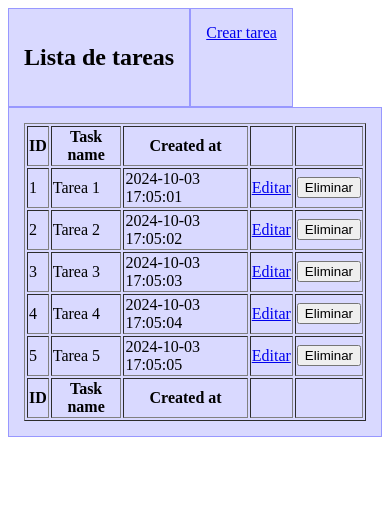
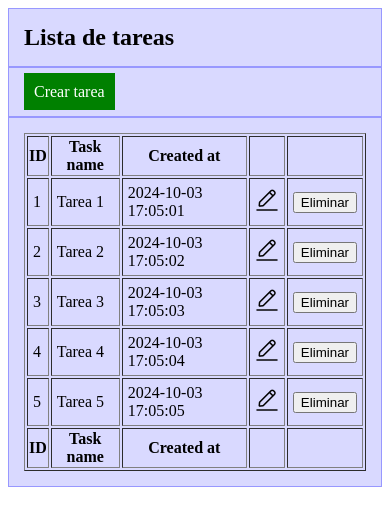
Before and after one commit to dduranr/app-php-mysql-simple, a PHP site: page / in a window 390 px wide. Shown: the top 526 px of the page. Run offline with PHP 8.4, Linux system fonts and the light colour scheme; data comes from the database, SQL or seed files in the repository.

Commit message:
Implementar responsive al CSS
Todo el CSS se preprocesa con LESS

```diff
--- a/add.php
+++ b/add.php
@@ -23,9 +23,7 @@
 						<label>Nombre</label>
 						<input type="text" id="nombre" name="nombre">
 						<input type="hidden" name="accion" value="crear">
-						<p class="margin30">
-							<button type="submit">Crear</button>
-						</p>
+						<button type="submit" class="displayBlock marginTop30 boton-crear">Crear</button>
 					</form>
 				</div>
 			</div>
--- a/assets/css/estilos.css
+++ b/assets/css/estilos.css
@@ -232,6 +232,9 @@ a:visited {
 .bg-success > * {
   color: white;
 }
+.width0 {
+  width: 0;
+}
 .width10 {
   width: 10%;
 }
@@ -261,6 +264,9 @@ a:visited {
 }
 .width100 {
   width: 100%;
+}
+.height0 {
+  height: 0;
 }
 .height10 {
   height: 10px;
@@ -292,6 +298,9 @@ a:visited {
 .height100 {
   height: 100px;
 }
+.padding0 {
+  padding: 0;
+}
 .padding1 {
   padding: 1px;
 }
@@ -321,6 +330,9 @@ a:visited {
 }
 .padding50 {
   padding: 50px;
+}
+.margin0 {
+  margin: 0;
 }
 .margin1 {
   margin: 1px;
@@ -352,6 +364,15 @@ a:visited {
 .margin50 {
   margin: 50px;
 }
+.marginTop10 {
+  margin-top: 10px;
+}
+.marginTop20 {
+  margin-top: 20px;
+}
+.marginTop30 {
+  margin-top: 30px;
+}
 .form-popup {
   display: none;
   position: fixed;
@@ -381,6 +402,22 @@ a:visited {
 .form-popup form input {
   color: #000;
 }
+table {
+  width: 100%;
+}
+table tr td {
+  padding: 5px;
+}
+.boton-crear {
+  text-decoration: none;
+  padding: 10px;
+  background-color: #008000;
+  color: white;
+}
+.boton-crear:hover {
+  background-color: #006000;
+  color: white;
+}
 .contenedor {
   max-width: 1140px;
   margin: auto;
@@ -395,59 +432,79 @@ div[class^="columna"] {
   background-color: rgba(0, 0, 255, 0.15);
   border: 1px solid rgba(0, 0, 255, 0.3);
 }
+@media screen and (max-width: 768px) {
+  .columna-1,
+  .columna-2,
+  .columna-3,
+  .columna-4,
+  .columna-5,
+  .columna-6,
+  .columna-7,
+  .columna-8,
+  .columna-9,
+  .columna-10,
+  .columna-11,
+  .columna-12 {
+    width: 100%;
+  }
+}
 @media screen and (min-width: 768px) {
-  /*
-	Las siguientes clases ocupan la línea "flex: 0 0 auto". Significado:
-		0 		- 	flex-grow. 		Si hay espacio extra, la etiqueta no se expandirá para llenarlo.
-		0		- 	flex-shrink.	La etiqueta no se encogerá si el espacio disponible es menor al tamaño natural del elemento.
-		auto 	- 	flex-basis.		Tamaño inicial de la etiqueta. El valor auto quiere decir que el tamaño se determinará de acuerdo al contenido del elemento.
-*/
   .columna-1 {
-    flex: 0 0 auto;
     width: 8.33333333%;
   }
   .columna-2 {
-    flex: 0 0 auto;
     width: 16.66666667%;
   }
   .columna-3 {
-    flex: 0 0 auto;
     width: 25%;
   }
   .columna-4 {
-    flex: 0 0 auto;
     width: 33.33333333%;
   }
   .columna-5 {
-    flex: 0 0 auto;
     width: 41.66666667%;
   }
   .columna-6 {
-    flex: 0 0 auto;
     width: 50%;
   }
   .columna-7 {
-    flex: 0 0 auto;
     width: 58.33333333%;
   }
   .columna-8 {
-    flex: 0 0 auto;
     width: 66.66666667%;
   }
   .columna-9 {
-    flex: 0 0 auto;
     width: 75%;
   }
   .columna-10 {
-    flex: 0 0 auto;
     width: 83.33333333%;
   }
   .columna-11 {
-    flex: 0 0 auto;
     width: 91.66666667%;
   }
   .columna-12 {
-    flex: 0 0 auto;
     width: 100%;
   }
 }
+@media screen and (min-width: 100px) {
+  .columna-1,
+  .columna-2,
+  .columna-3,
+  .columna-4,
+  .columna-5,
+  .columna-6,
+  .columna-7,
+  .columna-8,
+  .columna-9,
+  .columna-10,
+  .columna-11,
+  .columna-12 {
+    /*
+            Sobre el valor de flex:
+                0       -   flex-grow.      Si hay espacio extra, la etiqueta no se expandirá para llenarlo.
+                0       -   flex-shrink.    La etiqueta no se encogerá si el espacio disponible es menor al tamaño natural del elemento.
+                auto    -   flex-basis.     Tamaño inicial de la etiqueta. El valor auto quiere decir que el tamaño se determinará de acuerdo al contenido del elemento.
+        */
+    flex: 0 0 auto;
+  }
+}
--- a/assets/less/partials/generales.less
+++ b/assets/less/partials/generales.less
@@ -72,6 +72,7 @@ a:visited {
 	> * {color: white;}
 }
 
+.width0  {width: 0;}
 .width10  {width: 10%;}
 .width20  {width: 20%;}
 .width30  {width: 30%;}
@@ -83,6 +84,7 @@ a:visited {
 .width90  {width: 90%;}
 .width100 {width: 100%;}
 
+.height0  {height: 0;}
 .height10  {height: 10px;}
 .height20  {height: 20px;}
 .height30  {height: 30px;}
@@ -94,6 +96,7 @@ a:visited {
 .height90  {height: 90px;}
 .height100 {height: 100px;}
 
+.padding0  {padding: 0;}
 .padding1  {padding: 1px;}
 .padding2  {padding: 2px;}
 .padding3  {padding: 3px;}
@@ -105,6 +108,7 @@ a:visited {
 .padding40 {padding: 40px;}
 .padding50 {padding: 50px;}
 
+.margin0  {margin: 0;}
 .margin1  {margin: 1px;}
 .margin2  {margin: 2px;}
 .margin3  {margin: 3px;}
@@ -115,6 +119,10 @@ a:visited {
 .margin30 {margin: 30px;}
 .margin40 {margin: 40px;}
 .margin50 {margin: 50px;}
+
+.marginTop10 {margin-top: 10px;}
+.marginTop20 {margin-top: 20px;}
+.marginTop30 {margin-top: 30px;}
 
 .form-popup {
 	.centrar-vertical-y-horizontalmente(none, @blue2, fixed, 50%, 50%, center, -50%, -50%, 9999);
@@ -133,3 +141,16 @@ a:visited {
 	    input {color: #000}
     }
 }
+
+table {
+	width: 100%;
+	tr {
+		td {
+			padding: 5px;
+		}
+	}
+}
+
+.boton-crear {
+	.boton-basico(10px, #008000, white, #006000, white);
+}
--- a/assets/less/partials/media-queries.less
+++ b/assets/less/partials/media-queries.less
@@ -1,86 +1,21 @@
-
-
-// ¨¨¨¨¨¨¨¨¨¨¨¨¨¨¨¨¨¨¨¨¨¨¨¨¨¨¨¨¨¨¨¨¨¨¨¨¨¨¨¨¨¨¨¨¨¨¨¨¨¨¨¨¨¨¨¨¨¨¨¨¨¨¨¨¨¨¨¨¨¨¨¨¨¨¨¨¨¨¨¨¨¨¨¨¨¨¨¨¨¨¨¨¨¨¨¨¨¨¨¨¨¨¨¨¨¨¨¨¨¨¨¨¨¨¨¨¨¨¨¨¨¨¨¨¨¨¨¨
-// ¨¨¨¨¨¨¨¨¨¨¨¨¨¨¨¨¨¨¨¨¨¨¨¨¨¨¨¨¨¨¨¨¨¨¨¨¨¨¨¨¨¨¨¨¨¨¨¨¨¨¨¨¨¨¨¨¨¨¨¨¨¨¨¨¨¨¨¨¨¨¨¨¨¨¨¨¨¨¨¨¨¨¨¨¨¨¨¨¨¨¨¨¨¨¨¨¨¨¨¨¨¨¨¨¨¨¨¨¨¨¨¨¨¨¨¨¨¨¨¨¨¨¨¨¨¨¨¨
-// ¨¨¨¨¨¨¨¨¨¨¨¨¨¨¨¨¨¨¨¨¨¨¨¨¨¨¨¨¨¨¨¨¨¨¨¨¨¨¨¨¨¨¨¨¨¨¨¨¨¨¨¨¨¨¨¨¨¨¨¨¨¨¨¨¨¨¨¨¨¨¨¨¨¨¨¨¨¨¨¨¨¨¨¨¨¨¨¨¨¨¨¨¨¨                              1219
-// ¨¨¨¨¨¨¨¨¨¨¨¨¨¨¨¨¨¨¨¨¨¨¨¨¨¨¨¨¨¨¨¨¨¨¨¨¨¨¨¨¨¨¨¨¨¨¨¨¨¨¨¨¨¨¨¨¨¨¨¨¨¨¨¨¨¨¨¨¨¨¨¨¨¨¨¨¨¨¨¨¨¨¨¨¨¨¨¨¨¨¨¨¨¨¨¨¨¨¨¨¨¨¨¨¨¨¨¨¨¨¨¨¨¨¨¨¨¨¨¨¨¨¨¨¨¨¨¨
-// ¨¨¨¨¨¨¨¨¨¨¨¨¨¨¨¨¨¨¨¨¨¨¨¨¨¨¨¨¨¨¨¨¨¨¨¨¨¨¨¨¨¨¨¨¨¨¨¨¨¨¨¨¨¨¨¨¨¨¨¨¨¨¨¨¨¨¨¨¨¨¨¨¨¨¨¨¨¨¨¨¨¨¨¨¨¨¨¨¨¨¨¨¨¨¨¨¨¨¨¨¨¨¨¨¨¨¨¨¨¨¨¨¨¨¨¨¨¨¨¨¨¨¨¨¨¨¨¨
-@media screen and (min-width: 1219px) {} // FIN 1219
-
-
-
-
-
-// ¨¨¨¨¨¨¨¨¨¨¨¨¨¨¨¨¨¨¨¨¨¨¨¨¨¨¨¨¨¨¨¨¨¨¨¨¨¨¨¨¨¨¨¨¨¨¨¨¨¨¨¨¨¨¨¨¨¨¨¨¨¨¨¨¨¨¨¨¨¨¨¨¨¨¨¨¨¨¨¨¨¨¨¨¨¨¨¨¨¨¨¨¨¨¨¨¨¨¨¨¨¨¨¨¨¨¨¨¨¨¨¨¨¨¨¨¨¨¨¨¨¨¨¨¨¨¨¨
-// ¨¨¨¨¨¨¨¨¨¨¨¨¨¨¨¨¨¨¨¨¨¨¨¨¨¨¨¨¨¨¨¨¨¨¨¨¨¨¨¨¨¨¨¨¨¨¨¨¨¨¨¨¨¨¨¨¨¨¨¨¨¨¨¨¨¨¨¨¨¨¨¨¨¨¨¨¨¨¨¨¨¨¨¨¨¨¨¨¨¨¨¨¨¨¨¨¨¨¨¨¨¨¨¨¨¨¨¨¨¨¨¨¨¨¨¨¨¨¨¨¨¨¨¨¨¨¨¨
-// ¨¨¨¨¨¨¨¨¨¨¨¨¨¨¨¨¨¨¨¨¨¨¨¨¨¨¨¨¨¨¨¨¨¨¨¨¨¨¨¨¨¨¨¨¨¨¨¨¨¨¨¨¨¨¨¨¨¨¨¨¨¨¨¨¨¨¨¨¨¨¨¨¨¨¨¨¨¨¨¨¨¨¨¨¨¨¨¨¨¨¨¨¨¨                               959
-// ¨¨¨¨¨¨¨¨¨¨¨¨¨¨¨¨¨¨¨¨¨¨¨¨¨¨¨¨¨¨¨¨¨¨¨¨¨¨¨¨¨¨¨¨¨¨¨¨¨¨¨¨¨¨¨¨¨¨¨¨¨¨¨¨¨¨¨¨¨¨¨¨¨¨¨¨¨¨¨¨¨¨¨¨¨¨¨¨¨¨¨¨¨¨¨¨¨¨¨¨¨¨¨¨¨¨¨¨¨¨¨¨¨¨¨¨¨¨¨¨¨¨¨¨¨¨¨¨
-// ¨¨¨¨¨¨¨¨¨¨¨¨¨¨¨¨¨¨¨¨¨¨¨¨¨¨¨¨¨¨¨¨¨¨¨¨¨¨¨¨¨¨¨¨¨¨¨¨¨¨¨¨¨¨¨¨¨¨¨¨¨¨¨¨¨¨¨¨¨¨¨¨¨¨¨¨¨¨¨¨¨¨¨¨¨¨¨¨¨¨¨¨¨¨¨¨¨¨¨¨¨¨¨¨¨¨¨¨¨¨¨¨¨¨¨¨¨¨¨¨¨¨¨¨¨¨¨¨
-@media screen and (min-width: 959px) {} // FIN 959
-
-
-
-
 
 // ¨¨¨¨¨¨¨¨¨¨¨¨¨¨¨¨¨¨¨¨¨¨¨¨¨¨¨¨¨¨¨¨¨¨¨¨¨¨¨¨¨¨¨¨¨¨¨¨¨¨¨¨¨¨¨¨¨¨¨¨¨¨¨¨¨¨¨¨¨¨¨¨¨¨¨¨¨¨¨¨¨¨¨¨¨¨¨¨¨¨¨¨¨¨¨¨¨¨¨¨¨¨¨¨¨¨¨¨¨¨¨¨¨¨¨¨¨¨¨¨¨¨¨¨¨¨¨¨
 // ¨¨¨¨¨¨¨¨¨¨¨¨¨¨¨¨¨¨¨¨¨¨¨¨¨¨¨¨¨¨¨¨¨¨¨¨¨¨¨¨¨¨¨¨¨¨¨¨¨¨¨¨¨¨¨¨¨¨¨¨¨¨¨¨¨¨¨¨¨¨¨¨¨¨¨¨¨¨¨¨¨¨¨¨¨¨¨¨¨¨¨¨¨¨¨¨¨¨¨¨¨¨¨¨¨¨¨¨¨¨¨¨¨¨¨¨¨¨¨¨¨¨¨¨¨¨¨¨
 // ¨¨¨¨¨¨¨¨¨¨¨¨¨¨¨¨¨¨¨¨¨¨¨¨¨¨¨¨¨¨¨¨¨¨¨¨¨¨¨¨¨¨¨¨¨¨¨¨¨¨¨¨¨¨¨¨¨¨¨¨¨¨¨¨¨¨¨¨¨¨¨¨¨¨¨¨¨¨¨¨¨¨¨¨¨¨¨¨¨¨¨¨¨¨                               768
 // ¨¨¨¨¨¨¨¨¨¨¨¨¨¨¨¨¨¨¨¨¨¨¨¨¨¨¨¨¨¨¨¨¨¨¨¨¨¨¨¨¨¨¨¨¨¨¨¨¨¨¨¨¨¨¨¨¨¨¨¨¨¨¨¨¨¨¨¨¨¨¨¨¨¨¨¨¨¨¨¨¨¨¨¨¨¨¨¨¨¨¨¨¨¨¨¨¨¨¨¨¨¨¨¨¨¨¨¨¨¨¨¨¨¨¨¨¨¨¨¨¨¨¨¨¨¨¨¨
-@media screen and (min-width: 768px) {
-
-/*
-	Las siguientes clases ocupan la línea "flex: 0 0 auto". Significado:
-		0 		- 	flex-grow. 		Si hay espacio extra, la etiqueta no se expandirá para llenarlo.
-		0		- 	flex-shrink.	La etiqueta no se encogerá si el espacio disponible es menor al tamaño natural del elemento.
-		auto 	- 	flex-basis.		Tamaño inicial de la etiqueta. El valor auto quiere decir que el tamaño se determinará de acuerdo al contenido del elemento.
-*/
-
-    .columna-1 {
-        flex: 0 0 auto;
-        width: 8.33333333%;
-    }
-    .columna-2 {
-        flex: 0 0 auto;
-        width: 16.66666667%;
-    }
-    .columna-3 {
-        flex: 0 0 auto;
-        width: 25%;
-    }
-    .columna-4 {
-        flex: 0 0 auto;
-        width: 33.33333333%;
-    }
-    .columna-5 {
-        flex: 0 0 auto;
-        width: 41.66666667%;
-    }
-    .columna-6 {
-        flex: 0 0 auto;
-        width: 50%;
-    }
-    .columna-7 {
-		flex: 0 0 auto;
-        width: 58.33333333%;
-    }
-    .columna-8 {
-        flex: 0 0 auto;
-        width: 66.66666667%;
-    }
-    .columna-9 {
-        flex: 0 0 auto;
-        width: 75%;
-    }
-    .columna-10 {
-        flex: 0 0 auto;
-        width: 83.33333333%;
-    }
-    .columna-11 {
-		flex: 0 0 auto;
-		width: 91.66666667%;
-    }
+@media screen and (max-width: 768px) {
+    .columna-1,
+    .columna-2,
+    .columna-3,
+    .columna-4,
+    .columna-5,
+    .columna-6,
+    .columna-7,
+    .columna-8,
+    .columna-9,
+    .columna-10,
+    .columna-11,
     .columna-12 {
-        flex: 0 0 auto;
         width: 100%;
     }
 } // FIN 768
@@ -88,24 +23,76 @@
 
 
 
+// ¨¨¨¨¨¨¨¨¨¨¨¨¨¨¨¨¨¨¨¨¨¨¨¨¨¨¨¨¨¨¨¨¨¨¨¨¨¨¨¨¨¨¨¨¨¨¨¨¨¨¨¨¨¨¨¨¨¨¨¨¨¨¨¨¨¨¨¨¨¨¨¨¨¨¨¨¨¨¨¨¨¨¨¨¨¨¨¨¨¨¨¨¨¨¨¨¨¨¨¨¨¨¨¨¨¨¨¨¨¨¨¨¨¨¨¨¨¨¨¨¨¨¨¨¨¨¨¨
+// ¨¨¨¨¨¨¨¨¨¨¨¨¨¨¨¨¨¨¨¨¨¨¨¨¨¨¨¨¨¨¨¨¨¨¨¨¨¨¨¨¨¨¨¨¨¨¨¨¨¨¨¨¨¨¨¨¨¨¨¨¨¨¨¨¨¨¨¨¨¨¨¨¨¨¨¨¨¨¨¨¨¨¨¨¨¨¨¨¨¨¨¨¨¨¨¨¨¨¨¨¨¨¨¨¨¨¨¨¨¨¨¨¨¨¨¨¨¨¨¨¨¨¨¨¨¨¨¨
+// ¨¨¨¨¨¨¨¨¨¨¨¨¨¨¨¨¨¨¨¨¨¨¨¨¨¨¨¨¨¨¨¨¨¨¨¨¨¨¨¨¨¨¨¨¨¨¨¨¨¨¨¨¨¨¨¨¨¨¨¨¨¨¨¨¨¨¨¨¨¨¨¨¨¨¨¨¨¨¨¨¨¨¨¨¨¨¨¨¨¨¨¨¨¨¨¨¨¨¨¨¨¨¨¨¨¨¨¨¨¨¨¨¨¨¨¨¨¨¨¨¨¨¨¨¨¨¨¨
+// ¨¨¨¨¨¨¨¨¨¨¨¨¨¨¨¨¨¨¨¨¨¨¨¨¨¨¨¨¨¨¨¨¨¨¨¨¨¨¨¨¨¨¨¨¨¨¨¨¨¨¨¨¨¨¨¨¨¨¨¨¨¨¨¨¨¨¨¨¨¨¨¨¨¨¨¨¨¨¨¨¨¨¨¨¨¨¨¨¨¨¨¨¨¨                               768
+// ¨¨¨¨¨¨¨¨¨¨¨¨¨¨¨¨¨¨¨¨¨¨¨¨¨¨¨¨¨¨¨¨¨¨¨¨¨¨¨¨¨¨¨¨¨¨¨¨¨¨¨¨¨¨¨¨¨¨¨¨¨¨¨¨¨¨¨¨¨¨¨¨¨¨¨¨¨¨¨¨¨¨¨¨¨¨¨¨¨¨¨¨¨¨¨¨¨¨¨¨¨¨¨¨¨¨¨¨¨¨¨¨¨¨¨¨¨¨¨¨¨¨¨¨¨¨¨¨
+// ¨¨¨¨¨¨¨¨¨¨¨¨¨¨¨¨¨¨¨¨¨¨¨¨¨¨¨¨¨¨¨¨¨¨¨¨¨¨¨¨¨¨¨¨¨¨¨¨¨¨¨¨¨¨¨¨¨¨¨¨¨¨¨¨¨¨¨¨¨¨¨¨¨¨¨¨¨¨¨¨¨¨¨¨¨¨¨¨¨¨¨¨¨¨¨¨¨¨¨¨¨¨¨¨¨¨¨¨¨¨¨¨¨¨¨¨¨¨¨¨¨¨¨¨¨¨¨¨
+@media screen and (min-width: 768px) {
+    .columna-1 {
+        width: 8.33333333%;
+    }
+    .columna-2 {
+        width: 16.66666667%;
+    }
+    .columna-3 {
+        width: 25%;
+    }
+    .columna-4 {
+        width: 33.33333333%;
+    }
+    .columna-5 {
+        width: 41.66666667%;
+    }
+    .columna-6 {
+        width: 50%;
+    }
+    .columna-7 {
+        width: 58.33333333%;
+    }
+    .columna-8 {
+        width: 66.66666667%;
+    }
+    .columna-9 {
+        width: 75%;
+    }
+    .columna-10 {
+        width: 83.33333333%;
+    }
+    .columna-11 {
+        width: 91.66666667%;
+    }
+    .columna-12 {
+        width: 100%;
+    }
+} // FIN 768
 
 // ¨¨¨¨¨¨¨¨¨¨¨¨¨¨¨¨¨¨¨¨¨¨¨¨¨¨¨¨¨¨¨¨¨¨¨¨¨¨¨¨¨¨¨¨¨¨¨¨¨¨¨¨¨¨¨¨¨¨¨¨¨¨¨¨¨¨¨¨¨¨¨¨¨¨¨¨¨¨¨¨¨¨¨¨¨¨¨¨¨¨¨¨¨¨¨¨¨¨¨¨¨¨¨¨¨¨¨¨¨¨¨¨¨¨¨¨¨¨¨¨¨¨¨¨¨¨¨¨
 // ¨¨¨¨¨¨¨¨¨¨¨¨¨¨¨¨¨¨¨¨¨¨¨¨¨¨¨¨¨¨¨¨¨¨¨¨¨¨¨¨¨¨¨¨¨¨¨¨¨¨¨¨¨¨¨¨¨¨¨¨¨¨¨¨¨¨¨¨¨¨¨¨¨¨¨¨¨¨¨¨¨¨¨¨¨¨¨¨¨¨¨¨¨¨¨¨¨¨¨¨¨¨¨¨¨¨¨¨¨¨¨¨¨¨¨¨¨¨¨¨¨¨¨¨¨¨¨¨
 // ¨¨¨¨¨¨¨¨¨¨¨¨¨¨¨¨¨¨¨¨¨¨¨¨¨¨¨¨¨¨¨¨¨¨¨¨¨¨¨¨¨¨¨¨¨¨¨¨¨¨¨¨¨¨¨¨¨¨¨¨¨¨¨¨¨¨¨¨¨¨¨¨¨¨¨¨¨¨¨¨¨¨¨¨¨¨¨¨¨¨¨¨¨¨¨¨¨¨¨¨¨¨¨¨¨¨¨¨¨¨¨¨¨¨¨¨¨¨¨¨¨¨¨¨¨¨¨¨
-// ¨¨¨¨¨¨¨¨¨¨¨¨¨¨¨¨¨¨¨¨¨¨¨¨¨¨¨¨¨¨¨¨¨¨¨¨¨¨¨¨¨¨¨¨¨¨¨¨¨¨¨¨¨¨¨¨¨¨¨¨¨¨¨¨¨¨¨¨¨¨¨¨¨¨¨¨¨¨¨¨¨¨¨¨¨¨¨¨¨¨¨¨¨¨                               480
+// ¨¨¨¨¨¨¨¨¨¨¨¨¨¨¨¨¨¨¨¨¨¨¨¨¨¨¨¨¨¨¨¨¨¨¨¨¨¨¨¨¨¨¨¨¨¨¨¨¨¨¨¨¨¨¨¨¨¨¨¨¨¨¨¨¨¨¨¨¨¨¨¨¨¨¨¨¨¨¨¨¨¨¨¨¨¨¨¨¨¨¨¨¨¨                               100
 // ¨¨¨¨¨¨¨¨¨¨¨¨¨¨¨¨¨¨¨¨¨¨¨¨¨¨¨¨¨¨¨¨¨¨¨¨¨¨¨¨¨¨¨¨¨¨¨¨¨¨¨¨¨¨¨¨¨¨¨¨¨¨¨¨¨¨¨¨¨¨¨¨¨¨¨¨¨¨¨¨¨¨¨¨¨¨¨¨¨¨¨¨¨¨¨¨¨¨¨¨¨¨¨¨¨¨¨¨¨¨¨¨¨¨¨¨¨¨¨¨¨¨¨¨¨¨¨¨
 // ¨¨¨¨¨¨¨¨¨¨¨¨¨¨¨¨¨¨¨¨¨¨¨¨¨¨¨¨¨¨¨¨¨¨¨¨¨¨¨¨¨¨¨¨¨¨¨¨¨¨¨¨¨¨¨¨¨¨¨¨¨¨¨¨¨¨¨¨¨¨¨¨¨¨¨¨¨¨¨¨¨¨¨¨¨¨¨¨¨¨¨¨¨¨¨¨¨¨¨¨¨¨¨¨¨¨¨¨¨¨¨¨¨¨¨¨¨¨¨¨¨¨¨¨¨¨¨¨
-@media screen and (min-width: 480px) {} // FIN 480
-
-
-
-
-
-
-
-// ¨¨¨¨¨¨¨¨¨¨¨¨¨¨¨¨¨¨¨¨¨¨¨¨¨¨¨¨¨¨¨¨¨¨¨¨¨¨¨¨¨¨¨¨¨¨¨¨¨¨¨¨¨¨¨¨¨¨¨¨¨¨¨¨¨¨¨¨¨¨¨¨¨¨¨¨¨¨¨¨¨¨¨¨¨¨¨¨¨¨¨¨¨¨¨¨¨¨¨¨¨¨¨¨¨¨¨¨¨¨¨¨¨¨¨¨¨¨¨¨¨¨¨¨¨¨¨¨
-// ¨¨¨¨¨¨¨¨¨¨¨¨¨¨¨¨¨¨¨¨¨¨¨¨¨¨¨¨¨¨¨¨¨¨¨¨¨¨¨¨¨¨¨¨¨¨¨¨¨¨¨¨¨¨¨¨¨¨¨¨¨¨¨¨¨¨¨¨¨¨¨¨¨¨¨¨¨¨¨¨¨¨¨¨¨¨¨¨¨¨¨¨¨¨¨¨¨¨¨¨¨¨¨¨¨¨¨¨¨¨¨¨¨¨¨¨¨¨¨¨¨¨¨¨¨¨¨¨
-// ¨¨¨¨¨¨¨¨¨¨¨¨¨¨¨¨¨¨¨¨¨¨¨¨¨¨¨¨¨¨¨¨¨¨¨¨¨¨¨¨¨¨¨¨¨¨¨¨¨¨¨¨¨¨¨¨¨¨¨¨¨¨¨¨¨¨¨¨¨¨¨¨¨¨¨¨¨¨¨¨¨¨¨¨¨¨¨¨¨¨¨¨¨¨                           custom
-// ¨¨¨¨¨¨¨¨¨¨¨¨¨¨¨¨¨¨¨¨¨¨¨¨¨¨¨¨¨¨¨¨¨¨¨¨¨¨¨¨¨¨¨¨¨¨¨¨¨¨¨¨¨¨¨¨¨¨¨¨¨¨¨¨¨¨¨¨¨¨¨¨¨¨¨¨¨¨¨¨¨¨¨¨¨¨¨¨¨¨¨¨¨¨¨¨¨¨¨¨¨¨¨¨¨¨¨¨¨¨¨¨¨¨¨¨¨¨¨¨¨¨¨¨¨¨¨¨
-// @media screen and (min-width: 000px) {} // FIN custom
-// @media screen and (min-width: 500px) and (min-width: 800px) {}
+@media screen and (min-width: 100px) {
+    .columna-1,
+    .columna-2,
+    .columna-3,
+    .columna-4,
+    .columna-5,
+    .columna-6,
+    .columna-7,
+    .columna-8,
+    .columna-9,
+    .columna-10,
+    .columna-11,
+    .columna-12 {
+        /*
+            Sobre el valor de flex:
+                0       -   flex-grow.      Si hay espacio extra, la etiqueta no se expandirá para llenarlo.
+                0       -   flex-shrink.    La etiqueta no se encogerá si el espacio disponible es menor al tamaño natural del elemento.
+                auto    -   flex-basis.     Tamaño inicial de la etiqueta. El valor auto quiere decir que el tamaño se determinará de acuerdo al contenido del elemento.
+        */
+        flex: 0 0 auto;
+    }
+} // FIN 100
--- a/assets/less/partials/variables.less
+++ b/assets/less/partials/variables.less
@@ -435,6 +435,18 @@
 	margin: 0;
 }
 
+// El tag al que aplica es es el propio botón (sea un <a> o un <button>)
+.boton-basico(@padding, @bg-color, @color, @hover-bg, @hover-color) {
+	text-decoration: none;
+	padding: @padding;
+	background-color: @bg-color;
+	color: @color;
+	&:hover {
+		background-color: @hover-bg;
+		color: @hover-color;
+	}
+}
+
 
 // Contenedor + <a> || button
 // (El botón no es el contenedor sino el <a> o <button>)
--- a/edit.php
+++ b/edit.php
@@ -46,9 +46,7 @@
 							<input type="text" id="nombre" name="nombre" value="<?php echo $res['task_name']; ?>">
 							<input type="hidden" name="id" value="<?php echo $id; ?>">
 							<input type="hidden" name="accion" value="editar">
-							<p class="margin30">
-								<button type="submit">Editar</button>
-							</p>
+							<button type="submit" class="displayBlock marginTop30 boton-crear">Editar</button>
 						</form>
 					</div>
 				</div>
--- a/includes/head.php
+++ b/includes/head.php
@@ -1,3 +1,3 @@
 <meta charset="utf-8">
 <meta name="viewport" content="width=device-width, initial-scale=1">
-<link rel="stylesheet" type="text/css" href="assets/css/estilos.css?5">
+<link rel="stylesheet" type="text/css" href="assets/css/estilos.css?13">
--- a/index.php
+++ b/index.php
@@ -30,10 +30,10 @@
 		<div class="contenedor">
 			<div class="fila">
 				<div class="columna-6">
-					<h2>Lista de tareas</h2>
+					<h2 class="margin0">Lista de tareas</h2>
 				</div>
 				<div class="columna-6">
-					<a href="add.php">Crear tarea</a>
+					<a href="add.php" class="boton-crear">Crear tarea</a>
 				</div>
 			</div>
 		</div>
@@ -41,7 +41,7 @@
 		<div class="contenedor">
 			<div class="fila">
 				<div class="columna-12">
-					<table border="1" class="width100">
+					<table border="1">
 						<thead>
 							<tr>
 								<th>ID</th>
@@ -58,7 +58,9 @@
                                     <td><?php echo $val['task_name']; ?></td>
                                     <td><?php echo $val['created_at']; ?></td>
                                     <td>
-                                    	<a id="btn-editar-<?php echo $id; ?>" href="edit.php?id=<?php echo $id; ?>">Editar</a>
+                                    	<a id="btn-editar-<?php echo $id; ?>" href="edit.php?id=<?php echo $id; ?>">
+                                    		<img src="assets/img/editar.png" alt="">
+                                    	</a>
                                     </td>
                                     <td>
                                     	<button id="btn-eliminar-<?php echo $id; ?>" data-id="<?php echo $id; ?>" onClick="administrarTarea(this.getAttribute('data-id'), 'eliminar')">Eliminar</button>
```
Also changed, not shown: assets/img/editar.png (added), assets/img/eliminar.png (added).
